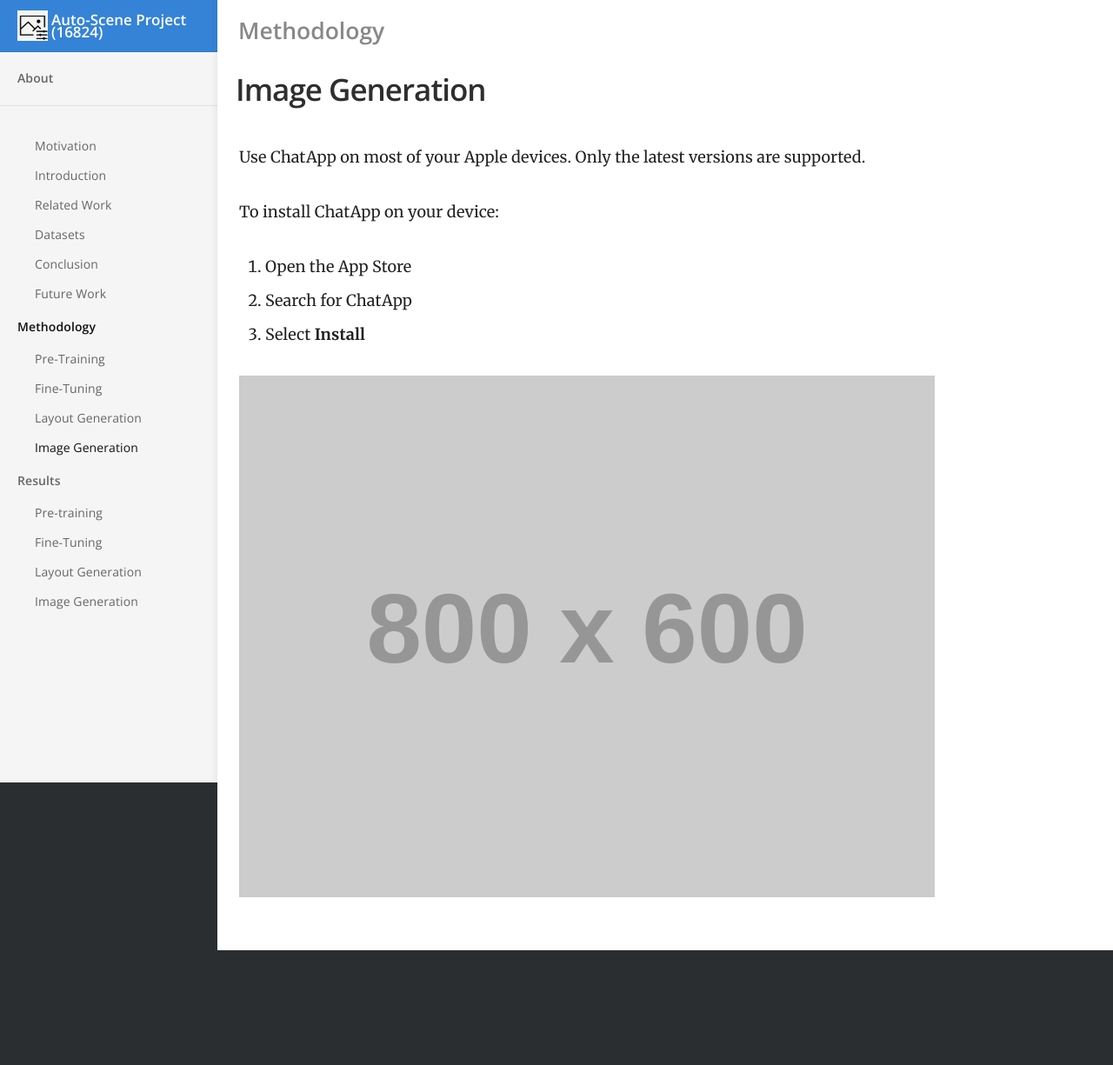
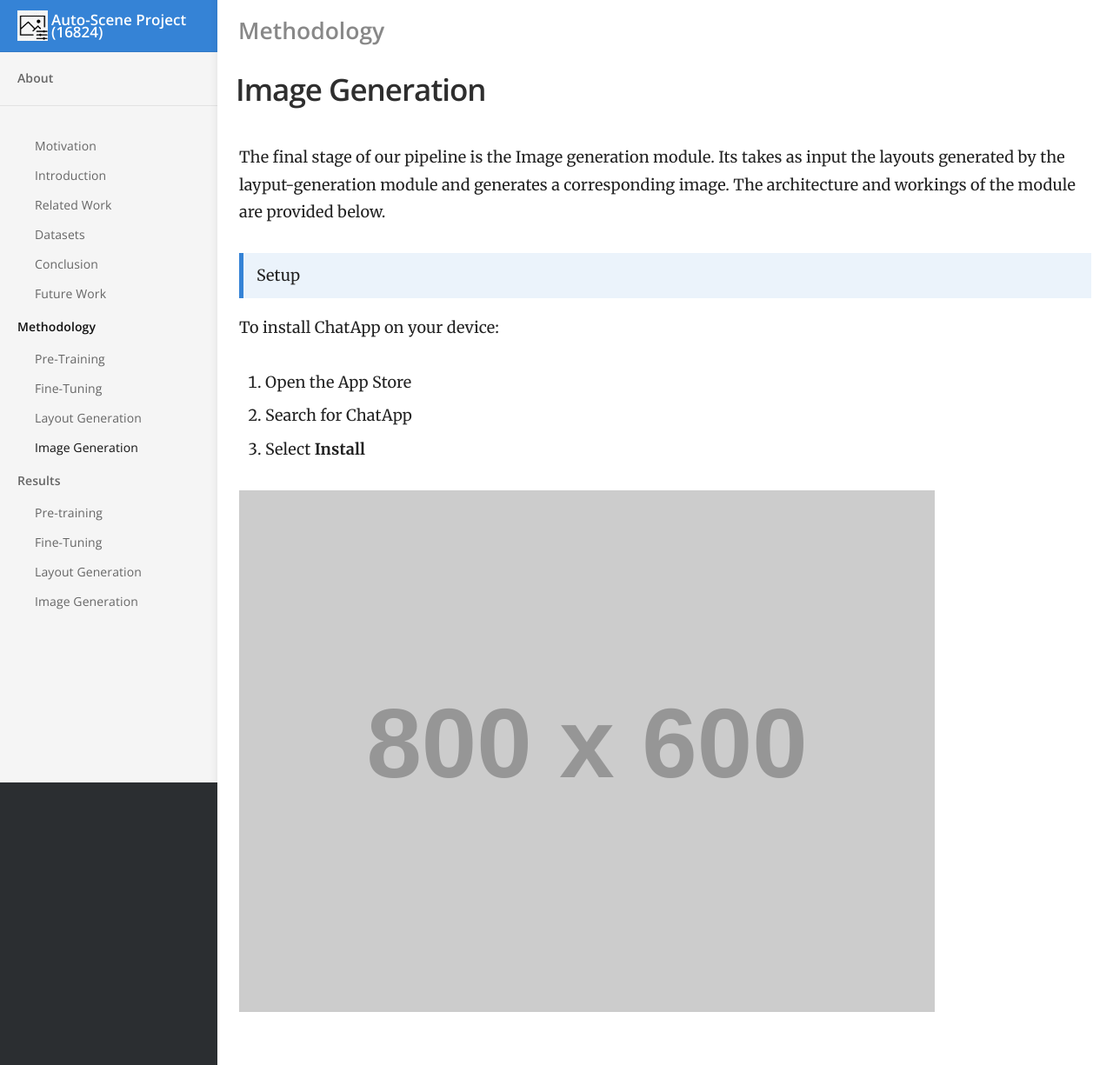
Before and after one commit to bhanu77prakash/scene-edit.github.io, a Jekyll site: the page built from _docs/Methodology/Image-Generation.md, in a window 1280 px wide. Shown: the whole page at 87% size. Built offline with Jekyll 4.4.1, drawn with Linux system fonts in a browser that asks for light colours; before the commit the page ends 1093 px from its top, so only the background shows below that.

Commit message:
imagegen1

```diff
--- a/_docs/Methodology/Image-Generation.md
+++ b/_docs/Methodology/Image-Generation.md
@@ -4,7 +4,10 @@ category: Methodology
 order: 4
 ---
 
-Use ChatApp on most of your Apple devices. Only the latest versions are supported.
+The final stage of our pipeline is the Image generation module. Its takes as input the layouts generated by the layput-generation module and generates a corresponding image. The architecture and workings of the module are provided below.
+
+> Setup
+
 
 To install ChatApp on your device:
 
```
